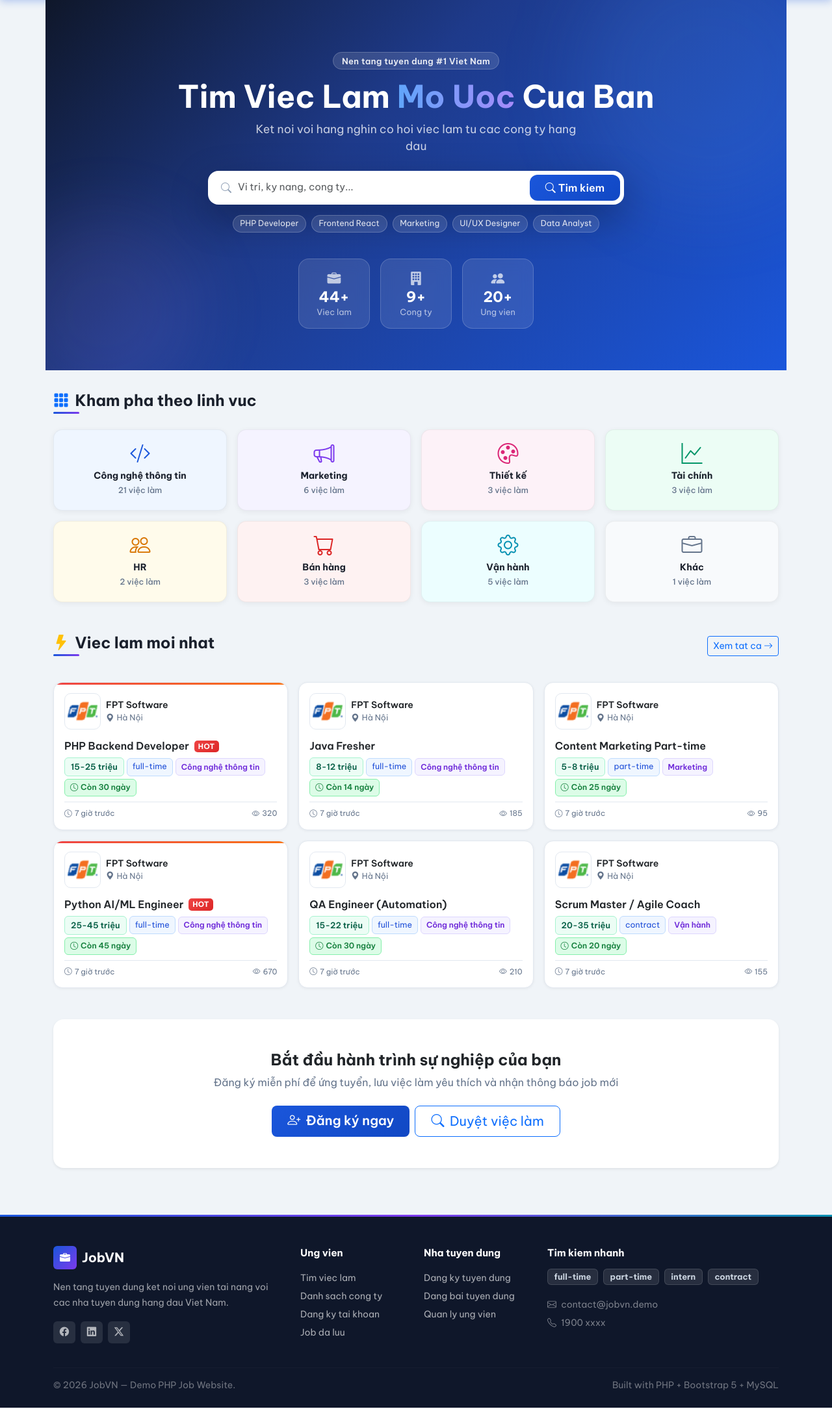
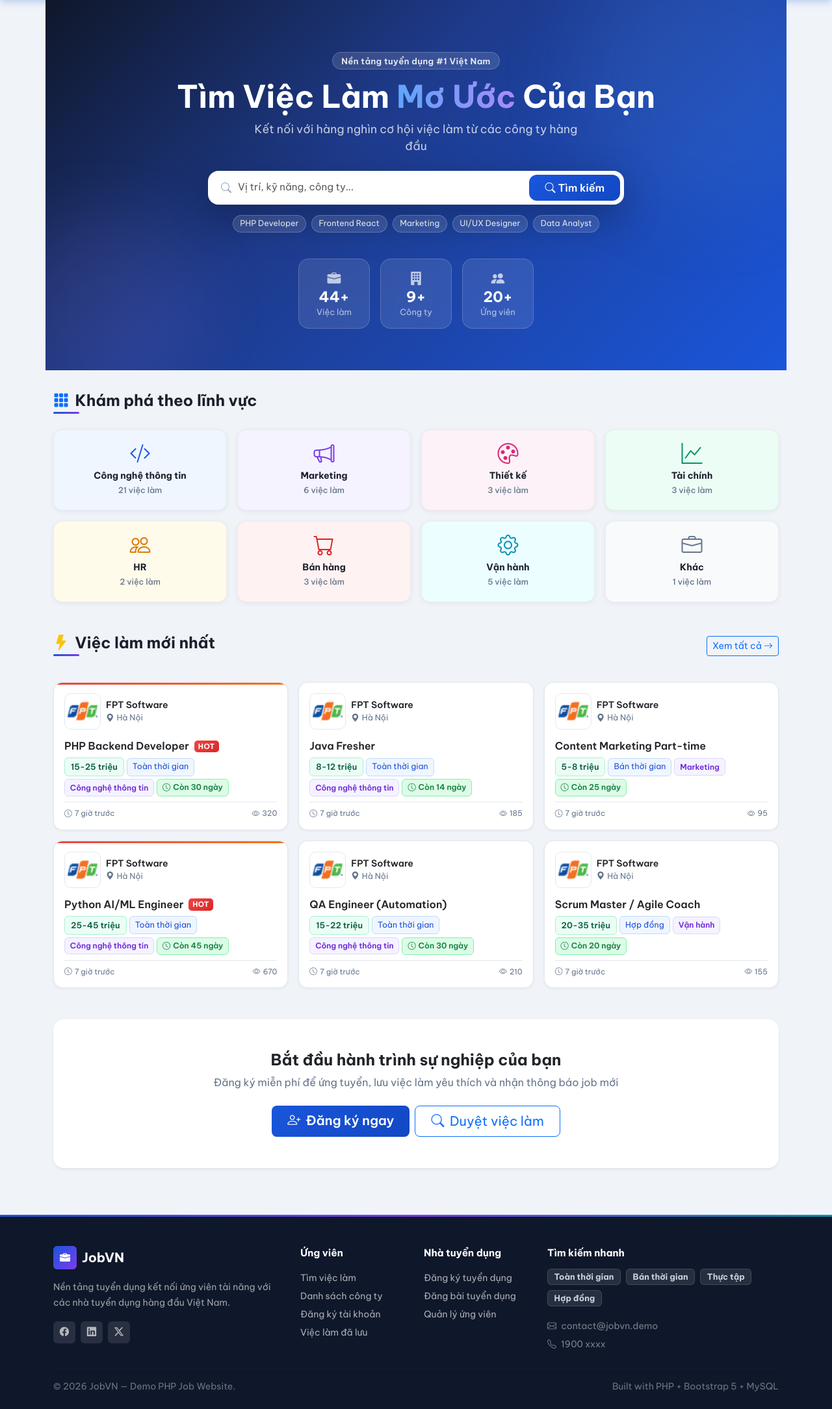
Before and after one commit to hoangnx2812/php_job_website, a PHP site: page / in a window 1280 px wide. Shown: the part 57-2226 px from the top of the page at 65% size. Run offline with PHP 8.4, Linux system fonts and the light colour scheme; data comes from the database, SQL or seed files in the repository.

Commit message:
Fix: chuẩn hoá tiếng Việt có dấu và dịch nhãn job_type
- Sửa toàn bộ text thiếu dấu trên home, jobs, footer, admin/employer dashboard
- Dịch dropdown loại hình (full-time → Toàn thời gian, v.v.) trong filter và form đăng bài
- Thêm hàm job_type_label() vào helpers.php
- Áp dụng job_type_label() cho badge loại hình trên tất cả các trang

Co-Authored-By: Claude Sonnet 4.6 <noreply@anthropic.com>

```diff
--- a/src/helpers.php
+++ b/src/helpers.php
@@ -152,6 +152,18 @@ function notify(int $userId, string $type, string $message, ?string $link = null
     $stmt->execute([$userId, $type, $message, $link]);
 }
 
+// Chuyển job_type (full-time, part-time...) sang nhãn tiếng Việt
+function job_type_label(string $type): string
+{
+    return match($type) {
+        'full-time' => 'Toàn thời gian',
+        'part-time' => 'Bán thời gian',
+        'intern'    => 'Thực tập',
+        'contract'  => 'Hợp đồng',
+        default     => $type,
+    };
+}
+
 // Lấy số thông báo chưa đọc của user
 function unread_notif_count(int $userId): int
 {
--- a/src/layout/footer.php
+++ b/src/layout/footer.php
@@ -13,7 +13,7 @@
                     <span class="text-white fw-700 fs-5">JobVN</span>
                 </div>
                 <p class="small mb-3" style="line-height:1.7;color:rgba(255,255,255,0.6)">
-                    Nen tang tuyen dung ket noi ung vien tai nang voi cac nha tuyen dung hang dau Viet Nam.
+                    Nền tảng tuyển dụng kết nối ứng viên tài năng với các nhà tuyển dụng hàng đầu Việt Nam.
                 </p>
                 <div class="d-flex gap-2">
                     <a href="#" class="d-flex align-items-center justify-content-center rounded-2"
@@ -33,34 +33,39 @@
 
             <!-- Ứng viên -->
             <div class="col-md-2 col-6">
-                <p class="footer-title">Ung vien</p>
+                <p class="footer-title">Ứng viên</p>
                 <ul class="list-unstyled small" style="line-height:2">
-                    <li><a href="<?= e(url('jobs')) ?>">Tim viec lam</a></li>
-                    <li><a href="<?= e(url('companies')) ?>">Danh sach cong ty</a></li>
-                    <li><a href="<?= e(url('register')) ?>">Dang ky tai khoan</a></li>
-                    <li><a href="<?= e(url('user/saved_jobs')) ?>">Job da luu</a></li>
+                    <li><a href="<?= e(url('jobs')) ?>">Tìm việc làm</a></li>
+                    <li><a href="<?= e(url('companies')) ?>">Danh sách công ty</a></li>
+                    <li><a href="<?= e(url('register')) ?>">Đăng ký tài khoản</a></li>
+                    <li><a href="<?= e(url('user/saved_jobs')) ?>">Việc làm đã lưu</a></li>
                 </ul>
             </div>
 
             <!-- Nhà tuyển dụng -->
             <div class="col-md-2 col-6">
-                <p class="footer-title">Nha tuyen dung</p>
+                <p class="footer-title">Nhà tuyển dụng</p>
                 <ul class="list-unstyled small" style="line-height:2">
-                    <li><a href="<?= e(url('user/become_employer')) ?>">Dang ky tuyen dung</a></li>
-                    <li><a href="<?= e(url('employer/job_form')) ?>">Dang bai tuyen dung</a></li>
-                    <li><a href="<?= e(url('employer/applications')) ?>">Quan ly ung vien</a></li>
+                    <li><a href="<?= e(url('user/become_employer')) ?>">Đăng ký tuyển dụng</a></li>
+                    <li><a href="<?= e(url('employer/job_form')) ?>">Đăng bài tuyển dụng</a></li>
+                    <li><a href="<?= e(url('employer/applications')) ?>">Quản lý ứng viên</a></li>
                 </ul>
             </div>
 
             <!-- Tìm kiếm nhanh -->
             <div class="col-md-4">
-                <p class="footer-title">Tim kiem nhanh</p>
+                <p class="footer-title">Tìm kiếm nhanh</p>
                 <div class="d-flex flex-wrap gap-2 mb-3">
-                    <?php foreach (['full-time','part-time','intern','contract'] as $t): ?>
-                        <a href="<?= e(url('jobs', ['job_type' => $t])) ?>"
+                    <?php foreach ([
+                        'full-time' => 'Toàn thời gian',
+                        'part-time' => 'Bán thời gian',
+                        'intern'    => 'Thực tập',
+                        'contract'  => 'Hợp đồng',
+                    ] as $val => $label): ?>
+                        <a href="<?= e(url('jobs', ['job_type' => $val])) ?>"
                            class="badge text-decoration-none"
                            style="background:rgba(255,255,255,0.1);color:#cbd5e1;font-size:0.8rem;padding:0.4em 0.75em;border-radius:6px;border:1px solid rgba(255,255,255,0.12)">
-                            <?= $t ?>
+                            <?= $label ?>
                         </a>
                     <?php endforeach; ?>
                 </div>
--- a/src/pages/admin/jobs.php
+++ b/src/pages/admin/jobs.php
@@ -67,7 +67,7 @@ require __DIR__ . '/../../layout/header.php';
                     <td>
                         <span class="badge-salary"><?= e(format_salary($j['salary_min'], $j['salary_max'])) ?></span>
                     </td>
-                    <td><span class="badge-type"><?= e($j['job_type']) ?></span></td>
+                    <td><span class="badge-type"><?= e(job_type_label($j['job_type'])) ?></span></td>
                     <td class="text-center">
                         <?php if ($j['is_active']): ?>
                             <span class="badge bg-success">Đang hiện</span>
--- a/src/pages/company_detail.php
+++ b/src/pages/company_detail.php
@@ -133,7 +133,7 @@ require __DIR__ . '/../layout/header.php';
                             </div>
                             <div class="d-flex flex-wrap gap-1">
                                 <span class="badge-salary"><?= e(format_salary($j['salary_min'], $j['salary_max'])) ?></span>
-                                <span class="badge-type"><?= e($j['job_type']) ?></span>
+                                <span class="badge-type"><?= e(job_type_label($j['job_type'])) ?></span>
                             </div>
                         </div>
                         <div class="d-flex gap-2 ms-3">
--- a/src/pages/employer/jobs.php
+++ b/src/pages/employer/jobs.php
@@ -76,7 +76,7 @@ require __DIR__ . '/../../layout/header.php';
                     <td class="small">
                         <span class="badge-salary"><?= e(format_salary($j['salary_min'], $j['salary_max'])) ?></span>
                     </td>
-                    <td><span class="badge-type"><?= e($j['job_type']) ?></span></td>
+                    <td><span class="badge-type"><?= e(job_type_label($j['job_type'])) ?></span></td>
                     <td class="text-center">
                         <span class="badge bg-primary bg-opacity-10 text-primary fw-600">
                             <?= (int)$j['app_count'] ?>
--- a/src/pages/home.php
+++ b/src/pages/home.php
@@ -60,18 +60,18 @@ require __DIR__ . '/../layout/header.php';
             <span style="background:rgba(255,255,255,0.12);color:rgba(255,255,255,0.9);
                          border:1px solid rgba(255,255,255,0.2);border-radius:999px;
                          font-size:0.82rem;font-weight:600;padding:0.35em 1em;letter-spacing:0.03em">
-                Nen tang tuyen dung #1 Viet Nam
+                Nền tảng tuyển dụng #1 Việt Nam
             </span>
         </div>
 
         <!-- Heading -->
         <h1 class="text-white text-center fw-700 mb-2" style="font-size:clamp(1.8rem,4vw,3rem);line-height:1.2">
-            Tim Viec Lam <span style="background:linear-gradient(90deg,#60a5fa,#a78bfa);
+            Tìm Việc Làm <span style="background:linear-gradient(90deg,#60a5fa,#a78bfa);
             -webkit-background-clip:text;-webkit-text-fill-color:transparent;background-clip:text">
-            Mo Uoc</span> Cua Ban
+            Mơ Ước</span> Của Bạn
         </h1>
         <p class="text-center mb-4" style="color:rgba(255,255,255,0.75);font-size:1.1rem;max-width:520px;margin:0 auto 1.75rem">
-            Ket noi voi hang nghin co hoi viec lam tu cac cong ty hang dau
+            Kết nối với hàng nghìn cơ hội việc làm từ các công ty hàng đầu
         </p>
 
         <!-- Search bar nổi bật -->
@@ -85,10 +85,10 @@ require __DIR__ . '/../layout/header.php';
                                                         color:#94a3b8;font-size:1rem"></i>
                         <input name="q" class="form-control border-0 shadow-none"
                                style="padding-left:2.5rem;border-radius:12px;font-size:0.95rem;background:transparent"
-                               placeholder="Vi tri, ky nang, cong ty...">
+                               placeholder="Vị trí, kỹ năng, công ty...">
                     </div>
                     <button class="btn btn-primary px-4 fw-600" style="border-radius:12px;white-space:nowrap">
-                        <i class="bi bi-search me-1"></i>Tim kiem
+                        <i class="bi bi-search me-1"></i>Tìm kiếm
                     </button>
                 </div>
                 <!-- Quick tags gợi ý tìm kiếm -->
@@ -111,9 +111,9 @@ require __DIR__ . '/../layout/header.php';
         <!-- Stats counters dạng card đẹp hơn -->
         <div class="row justify-content-center mt-4 g-3">
             <?php foreach([
-                ['icon'=>'bi-briefcase-fill','value'=>$statsJobs,'label'=>'Viec lam'],
-                ['icon'=>'bi-building-fill','value'=>$statsCompanies,'label'=>'Cong ty'],
-                ['icon'=>'bi-people-fill','value'=>$statsUsers,'label'=>'Ung vien'],
+                ['icon'=>'bi-briefcase-fill','value'=>$statsJobs,'label'=>'Việc làm'],
+                ['icon'=>'bi-building-fill','value'=>$statsCompanies,'label'=>'Công ty'],
+                ['icon'=>'bi-people-fill','value'=>$statsUsers,'label'=>'Ứng viên'],
             ] as $s): ?>
             <div class="col-auto">
                 <div style="background:rgba(255,255,255,0.1);backdrop-filter:blur(10px);
@@ -134,7 +134,7 @@ require __DIR__ . '/../layout/header.php';
 <!-- Section: Khám phá theo lĩnh vực -->
 <div class="mb-5">
     <h2 class="section-title">
-        <i class="bi bi-grid-3x3-gap-fill text-primary me-1"></i> Kham pha theo linh vuc
+        <i class="bi bi-grid-3x3-gap-fill text-primary me-1"></i> Khám phá theo lĩnh vực
     </h2>
     <div class="row g-3">
         <?php foreach ($categoryConfig as $catName => $cfg): ?>
@@ -157,10 +157,10 @@ require __DIR__ . '/../layout/header.php';
 <!-- Job mới nhất -->
 <div class="d-flex justify-content-between align-items-start mb-3">
     <h2 class="section-title">
-        <i class="bi bi-lightning-fill text-warning me-1"></i> Viec lam moi nhat
+        <i class="bi bi-lightning-fill text-warning me-1"></i> Việc làm mới nhất
     </h2>
     <a href="<?= e(url('jobs')) ?>" class="btn btn-outline-primary btn-sm mt-1">
-        Xem tat ca <i class="bi bi-arrow-right"></i>
+        Xem tất cả <i class="bi bi-arrow-right"></i>
     </a>
 </div>
 
@@ -200,7 +200,7 @@ require __DIR__ . '/../layout/header.php';
                 <!-- Badges -->
                 <div class="d-flex flex-wrap gap-1 align-items-center">
                     <span class="badge-salary"><?= e(format_salary($j['salary_min'], $j['salary_max'])) ?></span>
-                    <span class="badge-type"><?= e($j['job_type']) ?></span>
+                    <span class="badge-type"><?= e(job_type_label($j['job_type'])) ?></span>
                     <?php if (!empty($j['category'])): ?>
                         <span class="badge-category"><?= e($j['category']) ?></span>
                     <?php endif; ?>
--- a/src/pages/job_detail.php
+++ b/src/pages/job_detail.php
@@ -110,7 +110,7 @@ require __DIR__ . '/../layout/header.php';
                         <?= e(format_salary($j['salary_min'], $j['salary_max'])) ?>
                     </span>
                     <span class="badge-type px-3 py-2">
-                        <i class="bi bi-briefcase me-1"></i><?= e($j['job_type']) ?>
+                        <i class="bi bi-briefcase me-1"></i><?= e(job_type_label($j['job_type'])) ?>
                     </span>
                     <?= deadline_badge($j['expired_at'] ?? null) ?>
                 </div>
@@ -360,7 +360,7 @@ document.addEventListener('DOMContentLoaded', function() {
                         </div>
                         <div class="d-flex flex-wrap gap-1">
                             <span class="badge-salary"><?= e(format_salary($r['salary_min'], $r['salary_max'])) ?></span>
-                            <span class="badge-type"><?= e($r['job_type']) ?></span>
+                            <span class="badge-type"><?= e(job_type_label($r['job_type'])) ?></span>
                         </div>
                     </div>
                 </div>
--- a/src/pages/user/saved_jobs.php
+++ b/src/pages/user/saved_jobs.php
@@ -99,7 +99,7 @@ require __DIR__ . '/../../layout/header.php';
                         </div>
                         <div class="d-flex flex-wrap gap-1 mb-2">
                             <span class="badge-salary"><?= e(format_salary($j['salary_min'], $j['salary_max'])) ?></span>
-                            <span class="badge-type"><?= e($j['job_type']) ?></span>
+                            <span class="badge-type"><?= e(job_type_label($j['job_type'])) ?></span>
                         </div>
                         <div class="text-muted" style="font-size:0.75rem">
                             <i class="bi bi-bookmark me-1"></i>Đã lưu <?= date('d/m/Y', strtotime($j['saved_at'])) ?>
```
Also changed, not shown: src/pages/admin/dashboard.php (+6 -6 lines), src/pages/employer/dashboard.php (+4 -4 lines), src/pages/employer/job_form.php (+8 -3 lines), src/pages/jobs.php (+14 -9 lines).
